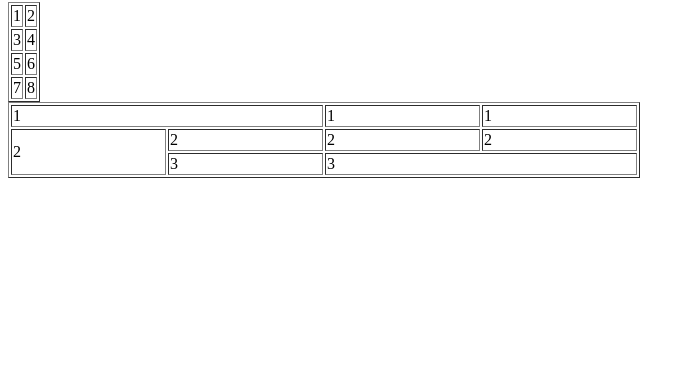
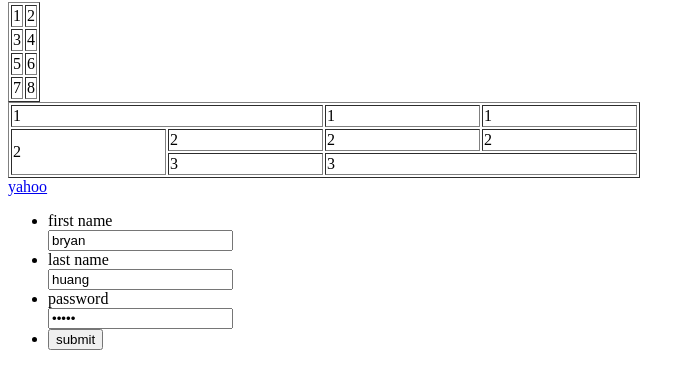
Before and after one commit to sexfat/cd105, a plain HTML site: page index.html in a window 1280 px wide. Shown: the part 708-1096 px from the top of the page, without its empty margins (0-695 px from the left). Before the commit the page ends 894 px from the top, so only its background shows below. Drawn offline with Linux system fonts and the light colour scheme.

Commit message:
add form

```diff
--- a/index.html
+++ b/index.html
@@ -69,6 +69,38 @@
         </tr>
     </table>
 
+    <a href="https://tw.yahoo.com/?p=us" target="_blank">
+        yahoo
+    </a>
+
+
+
+    <form action="">
+        <ul>
+            <li>
+                first name<br>
+                <input type="text" name="firstname" value="bryan">
+            </li>
+            <li>
+                last name<br>
+                <input type="text" name="lastname" value="huang">
+            </li>
+            <li>
+                password<br>
+                <input type="password" name="psw" value="huang">
+            </li>
+            <li>
+
+                <input type="submit"  value="submit">
+            </li>
+        </ul>
+
+    </form>
+
+
+
+
+
 
 
 
--- a/style/style.css
+++ b/style/style.css
@@ -1,3 +1,7 @@
+body {
+height: 1400px;
+
+}
 .bigfont {
     font-size: 100px ;
     color: red;
```
Also changed, not shown: 1 other file.
